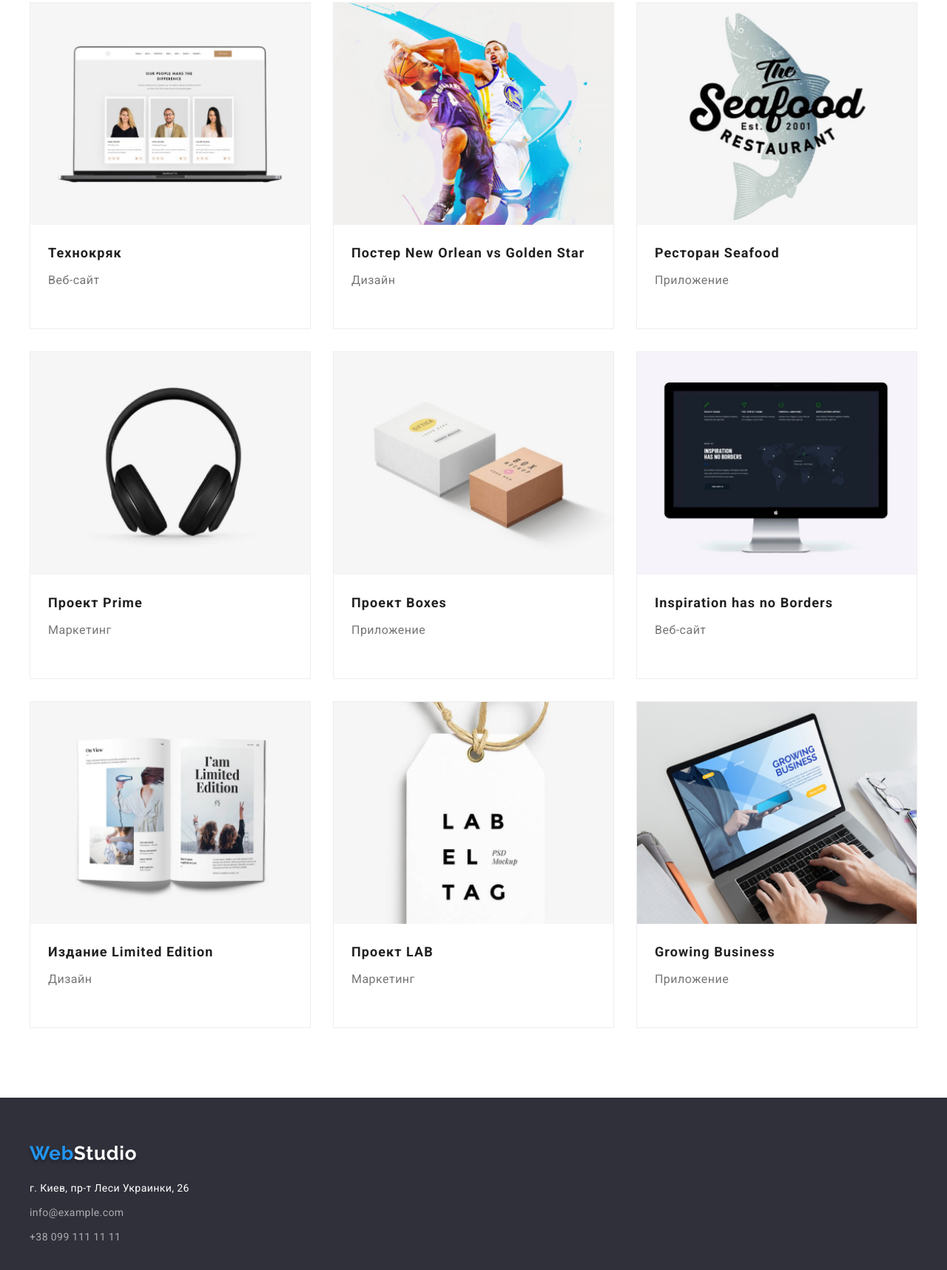
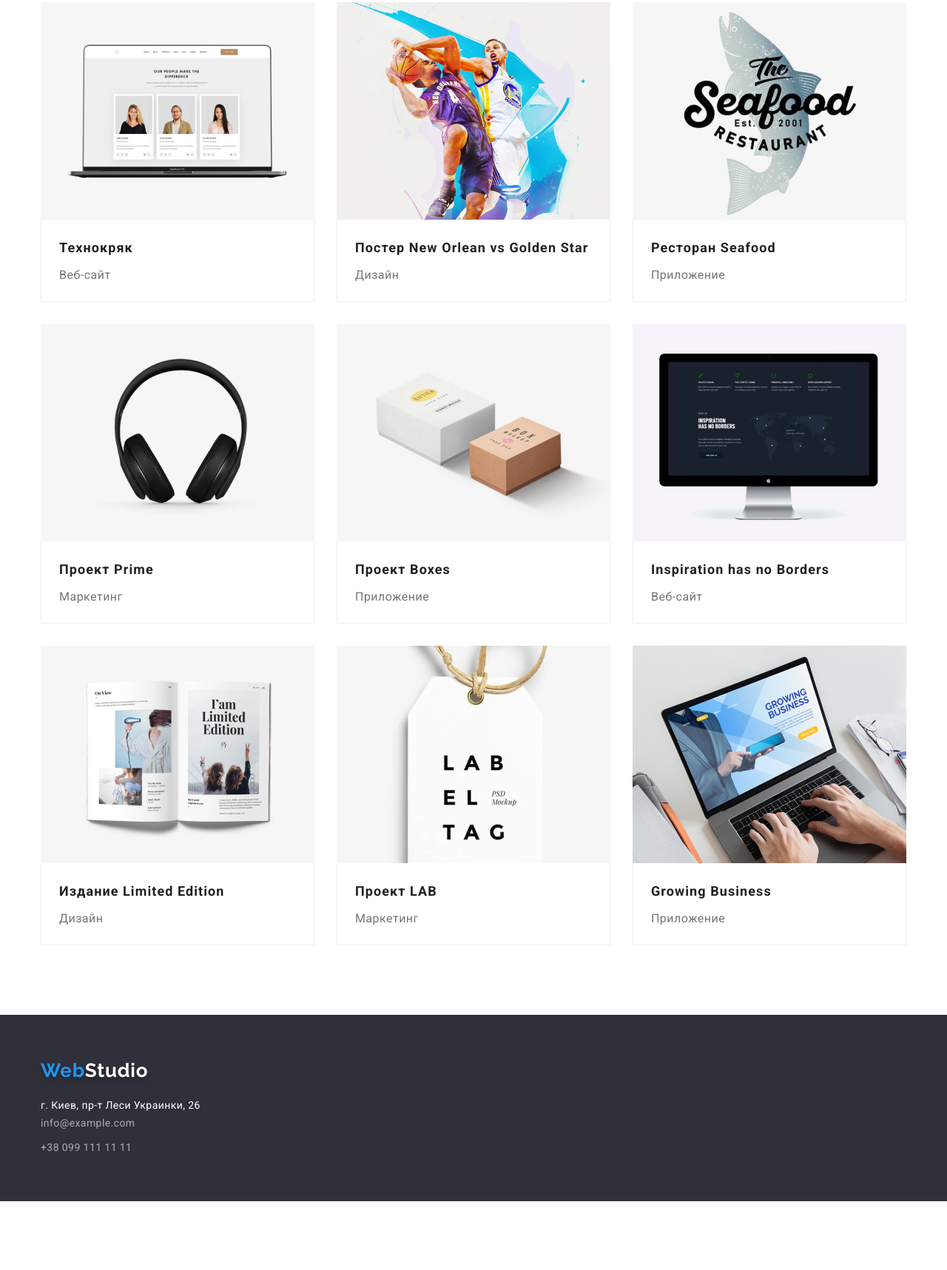
Before and after one commit to JulijaTomiak/JulijaTomiak-goit-markup-hw-03, a plain HTML site: page portfolio.html in a window 1280 px wide. Shown: the part 261-1978 px from the top of the page at 74% size. After the commit the page ends 1885 px from the top, so only its background shows below. Drawn offline with nearby package versions, Linux system fonts and the light colour scheme.

Commit message:
hw-3/2
correct

```diff
--- a/css/styles.css
+++ b/css/styles.css
@@ -29,9 +29,6 @@ ul, ol {
 .list {
     list-style-type: none;
 }
-li {
-    display: inline-block;
-}
 
 /* Відміна підчерку у ссилці */
 a {
@@ -46,7 +43,7 @@ img {
     width: 100%;
 }
 .container {
-    width: 1230px;
+    width: 1200px;
     padding-left: 15px;
     padding-right: 15px;
     margin: 0 auto;
@@ -96,6 +93,7 @@ span {
    color: var(--secondary-text-color);
 }
 .header-list {
+    display: flex;
     margin-left: auto;
 }
 .header-nav-item:not(:last-child) {
@@ -195,13 +193,17 @@ span {
     padding-bottom: 94px;
 }
 .feature-list {
+    display: flex;
     color: #757575;
     font-size: 14px;
     line-height: 1.71;
     letter-spacing: 0.03em;
 }
 .feature-item {
-    margin-bottom: 30px;
+    width: 270px;
+}
+.feature-item:not(:last-child) {
+    margin-right: 30px;
 }
 /*Заголовки h2*/
 .feature-title,
@@ -228,9 +230,7 @@ span {
     text-transform: uppercase;
 }
 
-.feature-text {
-    max-width: 270px;
-}
+
 /* ----------------------project-------------------- */
 .project-list {
     display: flex;
@@ -246,17 +246,19 @@ span {
 }
 .command-list {
     display: flex;
-    margin-left: -30px;
 }
 .command-item {
     flex-basis: calc((100% - 120px) / 4);
-    margin-left: 30px;
     box-shadow: 0px 1px 3px rgba(0, 0, 0, 0.12), 0px 1px 1px rgba(0, 0, 0, 0.14), 0px 2px 1px rgba(0, 0, 0, 0.2);
     border-radius: 0px 0px 4px 4px;
     background-color: var(--background-origin);
 }
-.command-foto {
-    margin-bottom: 30px;
+.command-item:not(:last-child) {
+    margin-right: 30px;
+}
+.command-text {
+    padding-top: 30px;
+    padding-bottom: 30px;
 }
 .command-name {
     margin-bottom: 10px;
@@ -268,7 +270,6 @@ span {
     text-align: center;
 }
 .command-work {
-    padding-bottom: 30px;
     color: #757575;
     font-size: 16px;
     line-height: 1.187;
@@ -283,12 +284,12 @@ footer {
     background-color: #2F303A;
 }
 .footer-logo {
-    color: #ffffff;
+    color: var(--background-origin);
     font-family: 'Raleway';
 }
 .footer-contact {
     margin-top: 20px;
-    color: #FFFFFF;
+    color: var(--background-origin);
     font-size: 14px;
     line-height: 1.71;
     letter-spacing: 0.03em;
@@ -302,30 +303,28 @@ footer {
     font-style: normal;
 }
 .footer-item {
-    margin-top: 9px;
     display: block;
+}
+.footer-item:not(:last-child) {
+    margin-bottom: 9px;
 }
 /*---------------------------------PORTFOLIO--------------------------------*/
 .top-line {
     margin: 0 auto;
     border: 1px solid rgba(236, 236, 236, 1);
     width: 1600px;
-
 }
-.buttons-portfolio .container {
-    display: flex;
-    justify-content: space-around;
+.buttons-portfolio {
+    padding-top: 94px;
+    padding-bottom: 94px;
 }
 .buttons-list {
-
+    display: flex;
+    justify-content: center;
+    margin-bottom: 50px;
 }
 .buttons-item:not(:last-child) {
     margin-right: 8px;
-}
-
-.buttons-item {
-    padding-top: 94px;
-    padding-bottom: 50px;
 }
 /*Кнопки*/
 .portfolio-btn {
@@ -350,24 +349,25 @@ footer {
 
 /*Проєкти*/
 .projects-portfolio {
-    padding-bottom: 94px;
+    padding: 20px 24px;
+    border-right: 1px solid #EEEEEE;
+    border-bottom: 1px solid #EEEEEE;
+    border-left: 1px solid #EEEEEE;
+    box-sizing: border-box;
 }
 .projects-list-portfolio {
    display: flex;
    flex-wrap: wrap;
    margin-left: -30px;
-   margin-bottom: -30px;
+   margin-top: -30px;
 }
 .project-item-portfolio {
     flex-basis: calc(100% / 3 - 30px);
     margin-left: 30px;
-    margin-bottom: 30px;
-    border: 1px solid #EEEEEE;
+    margin-top: 30px;
     background-color: var(--background-origin);
 }
 .project-name-pf {
-    margin-left: 24px;
-    margin-top: 20px;
     margin-bottom: 4px;
     color: var(--primary-text-color);
     font-weight: 700;
@@ -376,8 +376,6 @@ footer {
     letter-spacing: 0.06em;
 }
 .project-text-portfolio {
-    margin-left: 24px;
-    margin-bottom: 50px;
     color: #757575;
     font-size: 16px;
     line-height: 1.88;
--- a/portfolio.html
+++ b/portfolio.html
@@ -49,55 +49,69 @@
                         <h2><button type="button" class="portfolio-btn">Маркетинг</button></h2>
                     </li>
                 </ul>
-            </div>
-        </section>
-        <section class="projects-portfolio">
-            <div class="container">
-            <ul class="projects-list-portfolio">
+                <ul class="projects-list-portfolio list">
                     <li class="project-item-portfolio">
                         <img src="./images/technocrack.jpg" alt="Технокряк" width="370">
+                        <div class="projects-portfolio">
                             <h3 class="project-name-pf">Технокряк</h3>
                             <p class="project-text-portfolio">Веб-сайт</p>
+                        </div>
                     </li>
                     <li class="project-item-portfolio">
                         <img src="./images/new-orlean-vs-golden-star.jpg" alt="Постер New Orlean vs Golden Star" width="370">
+                        <div class="projects-portfolio">
                             <h3 class="project-name-pf">Постер New Orlean vs Golden Star</h3>
                             <p class="project-text-portfolio">Дизайн</p>
+                        </div>
                         </li>
                     <li class="project-item-portfolio">
                         <img src="./images/seafood.jpg" alt="Ресторан Seafood" width="370">
+                        <div class="projects-portfolio">
                             <h3 class="project-name-pf">Ресторан Seafood</h3>
                             <p class="project-text-portfolio">Приложение</p>
+                        </div>
                     </li>
                     <li class="project-item-portfolio">
                         <img src="./images/prime.jpg" alt="Проект Prime" width="370">
+                        <div class="projects-portfolio">
                             <h3 class="project-name-pf">Проект Prime</h3>
                             <p class="project-text-portfolio">Маркетинг</p>
+                        </div>
                     </li>
                     <li class="project-item-portfolio">
                         <img src="./images/boxes.jpg" alt="Проект Boxes" width="370">
+                        <div class="projects-portfolio">
                             <h3 class="project-name-pf">Проект Boxes</h3>
                             <p class="project-text-portfolio">Приложение</p>
+                        </div>
                     </li>
                     <li class="project-item-portfolio">
                         <img src="./images/inspiration.jpg" alt="Inspiration has no Borders" width="370">
+                        <div class="projects-portfolio">
                             <h3 class="project-name-pf">Inspiration has no Borders</h3>
                             <p class="project-text-portfolio">Веб-сайт</p>
+                        </div>
                     </li>
                     <li class="project-item-portfolio">
                         <img src="./images/limited-edition.jpg" alt="Издание Limited Edition" width="370">
+                        <div class="projects-portfolio">
                             <h3 class="project-name-pf">Издание Limited Edition</h3>
                             <p class="project-text-portfolio">Дизайн</p>
+                        </div>
                     </li>
                     <li class="project-item-portfolio">
                         <img src="./images/lab.jpg" alt="Проект LAB" width="370">
+                        <div class="projects-portfolio">
                             <h3 class="project-name-pf">Проект LAB</h3>
                             <p class="project-text-portfolio">Маркетинг</p>
+                        </div>
                     </li>
                     <li class="project-item-portfolio">
                         <img src="./images/growing-business.jpg" alt="Growing Business" width="370">
+                        <div class="projects-portfolio">
                             <h3 class="project-name-pf">Growing Business</h3>
                             <p class="project-text-portfolio">Приложение</p>
+                        </div>
                     </li>
                 </ul>
             </div>
@@ -106,7 +120,8 @@
     <footer>
         <div class="container">
         <a class="logo" href="">Web<span class="footer-logo">Studio</span></a>
-        <address class="footer-contact">г. Киев, пр-т Леси Украинки, 26
+        <address class="footer-contact">
+            <p>г. Киев, пр-т Леси Украинки, 26</p>
             <ul class="footer-list list">
                 <li class="footer-item"><a href="mailto:info@example.com" class="footer-contact-link">info@example.com</a></li>
                 <li class="footer-item"><a href="tel:+380991111111" class="footer-contact-link">+38 099 111 11 11</a></li>
```
Also changed, not shown: index.html (+10 -1 lines). Lines whose indentation alone changed are shown as unchanged.
